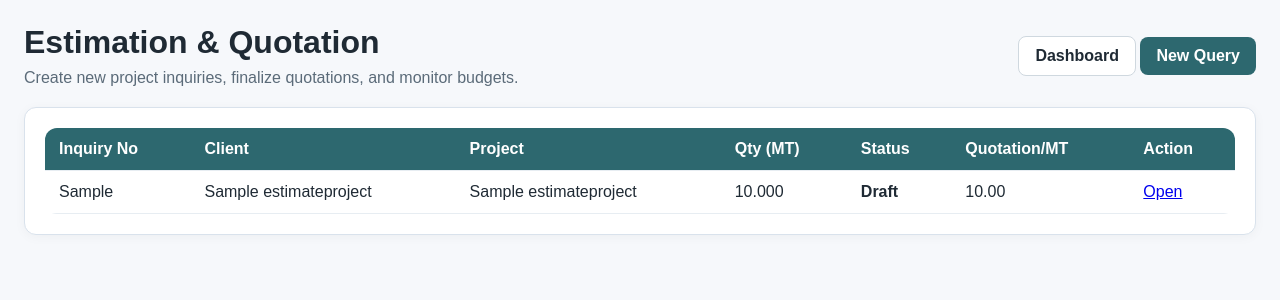
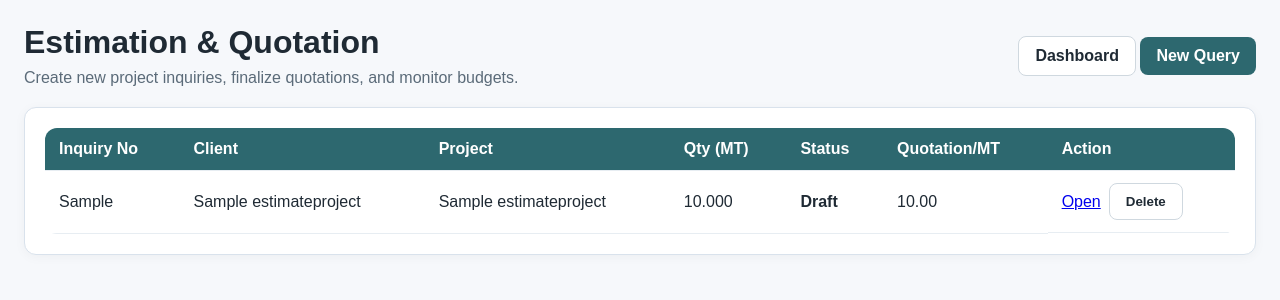
Before and after one commit to aptripathi68/my-erp-project, a Django app: page /estimation/ in a window 1280 px wide. Shown: the top 300 px of the page. Run offline with Django 5.2, Linux system fonts and the light colour scheme; a user stored in the database is signed in; tables that the repository leaves empty hold one stand-in row (values such as "Sample post").

Commit message:
Add management quotation delete option

```diff
--- a/estimation/urls.py
+++ b/estimation/urls.py
@@ -7,6 +7,7 @@ app_name = "estimation"
 urlpatterns = [
     path("", views.estimate_list, name="estimate_list"),
     path("new/", views.estimate_create, name="estimate_create"),
+    path("<int:project_id>/delete/", views.delete_estimate, name="delete_estimate"),
     path("<int:project_id>/", views.estimate_detail, name="estimate_detail"),
     path("<int:project_id>/raw-materials/add/", views.add_raw_material_line, name="add_raw_material_line"),
     path("<int:project_id>/raw-materials/<int:line_id>/delete/", views.delete_raw_material_line, name="delete_raw_material_line"),
--- a/estimation/views.py
+++ b/estimation/views.py
@@ -83,6 +83,10 @@ def _can_manage_accounts(user) -> bool:
     return user.role in {"Admin", "Accounts", "Management"}
 
 
+def _can_delete_estimate(user) -> bool:
+    return user.role in {"Admin", "Management"}
+
+
 def _default_active_sheet(user) -> str:
     if user.role == "Marketing":
         return "rate-finalisation"
@@ -100,6 +104,7 @@ def estimate_list(request):
         {
             "projects": projects,
             "can_create_estimate": _can_create_estimate(request.user),
+            "can_delete_estimate": _can_delete_estimate(request.user),
         },
     )
 
@@ -181,6 +186,7 @@ def estimate_detail(request, project_id: int):
         "can_manage_rates": _can_manage_rates(request.user),
         "can_manage_costs": _can_manage_costs(request.user),
         "can_manage_accounts": _can_manage_accounts(request.user),
+        "can_delete_estimate": _can_delete_estimate(request.user),
     }
     return render(request, "estimation/estimate_detail.html", context)
 
@@ -430,6 +436,29 @@ def approve_expense(request, expense_id: int):
 
 
 @login_required
+def delete_estimate(request, project_id: int):
+    project = get_object_or_404(EstimateProject, pk=project_id)
+    if request.method != "POST":
+        return redirect("estimation:estimate_list")
+    if not _can_delete_estimate(request.user):
+        messages.error(request, "Only Management or Admin can delete quotations.")
+        return redirect("estimation:estimate_detail", project_id=project.id)
+
+    if project.boms.exists():
+        messages.error(request, "This quotation cannot be deleted because it is already linked with BOM records.")
+        return redirect("estimation:estimate_detail", project_id=project.id)
+
+    if project.budget_heads.exists() or EstimateExpense.objects.filter(budget_head__project=project).exists():
+        messages.error(request, "This quotation cannot be deleted because budget or expenditure records already exist.")
+        return redirect("estimation:estimate_detail", project_id=project.id)
+
+    project_name = project.project_name
+    project.delete()
+    messages.success(request, f'Quotation "{project_name}" deleted successfully.')
+    return redirect("estimation:estimate_list")
+
+
+@login_required
 def export_quotation_excel(request, project_id: int):
     project = get_object_or_404(EstimateProject.objects.prefetch_related("cost_heads"), pk=project_id)
     recalculate_cost_heads(project)
--- a/templates/estimation/estimate_detail.html
+++ b/templates/estimation/estimate_detail.html
@@ -44,6 +44,12 @@
             <a class="btn btn-secondary" href="{% url 'estimation:export_quotation_excel' project.id %}">Download Excel</a>
             <a class="btn btn-secondary" href="{% url 'estimation:export_quotation_pdf' project.id %}">Download PDF</a>
             <a class="btn btn-secondary" href="/procurement/bom/upload/?estimate_project={{ project.id }}">Open BOM Upload</a>
+            {% if can_delete_estimate %}
+            <form method="post" action="{% url 'estimation:delete_estimate' project.id %}" onsubmit="return confirm('Delete this quotation permanently?');">
+                {% csrf_token %}
+                <button class="btn btn-secondary" type="submit">Delete Quotation</button>
+            </form>
+            {% endif %}
             {% if not project.quotation_locked %}
             <form method="post" action="{% url 'estimation:finalize_quotation' project.id %}">
                 {% csrf_token %}
--- a/templates/estimation/estimate_list.html
+++ b/templates/estimation/estimate_list.html
@@ -16,6 +16,7 @@
         .card{background:#fff;border:1px solid #d9e2ec;border-radius:12px;padding:20px;box-shadow:0 2px 12px rgba(0,0,0,0.04);}
         .messages{margin-bottom:16px;}
         .message{padding:12px 14px;border-radius:8px;margin-bottom:8px;background:#eef6fa;}
+        .action-cell{display:flex;gap:8px;align-items:center;flex-wrap:wrap;}
     </style>
 </head>
 <body>
@@ -62,7 +63,15 @@
                     <td>{{ project.quantity_mt }}</td>
                     <td class="status">{{ project.get_status_display }}</td>
                     <td>{{ project.quotation_price_per_mt }}</td>
-                    <td><a href="{% url 'estimation:estimate_detail' project.id %}">Open</a></td>
+                    <td class="action-cell">
+                        <a href="{% url 'estimation:estimate_detail' project.id %}">Open</a>
+                        {% if can_delete_estimate %}
+                        <form method="post" action="{% url 'estimation:delete_estimate' project.id %}" onsubmit="return confirm('Delete this quotation permanently?');">
+                            {% csrf_token %}
+                            <button class="btn btn-secondary" type="submit">Delete</button>
+                        </form>
+                        {% endif %}
+                    </td>
                 </tr>
                 {% empty %}
                 <tr>
```
Also changed, not shown: estimation/tests.py (+30 -0 lines).
